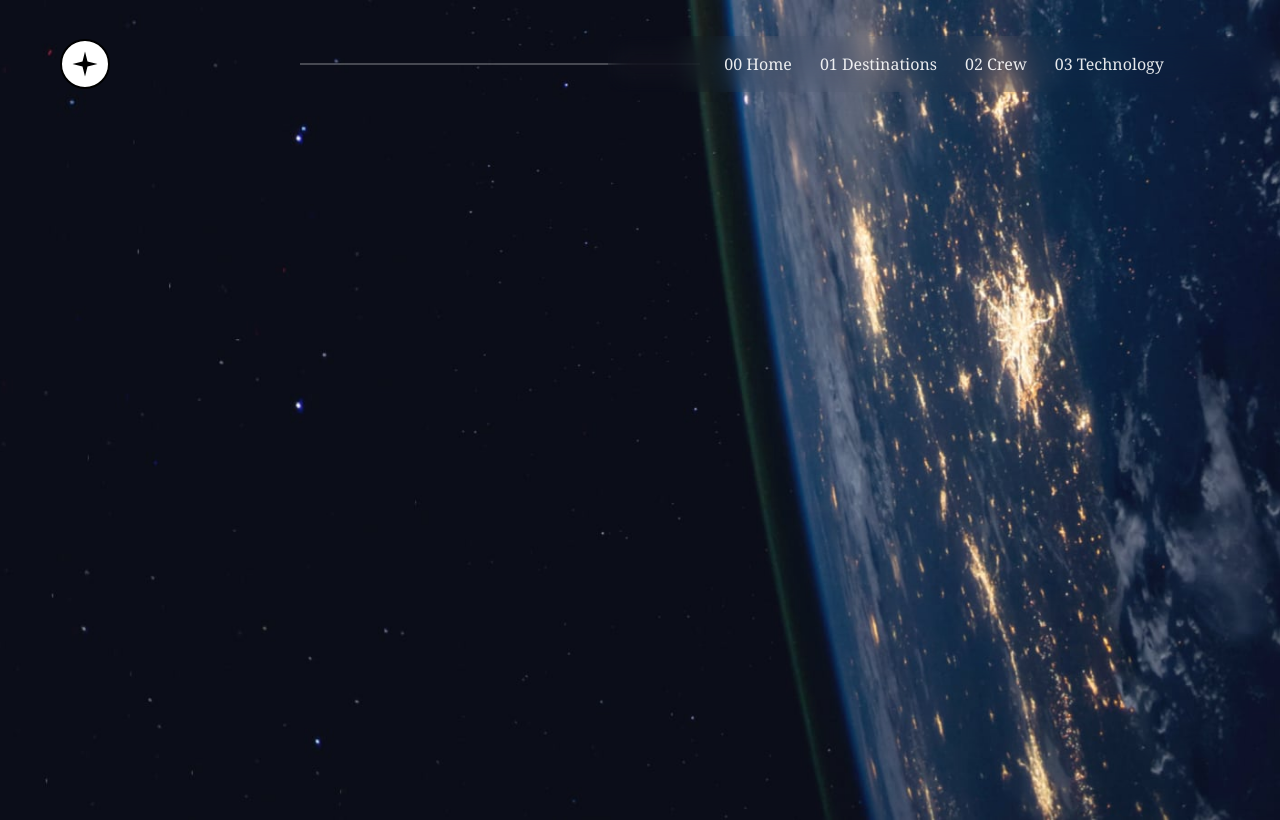
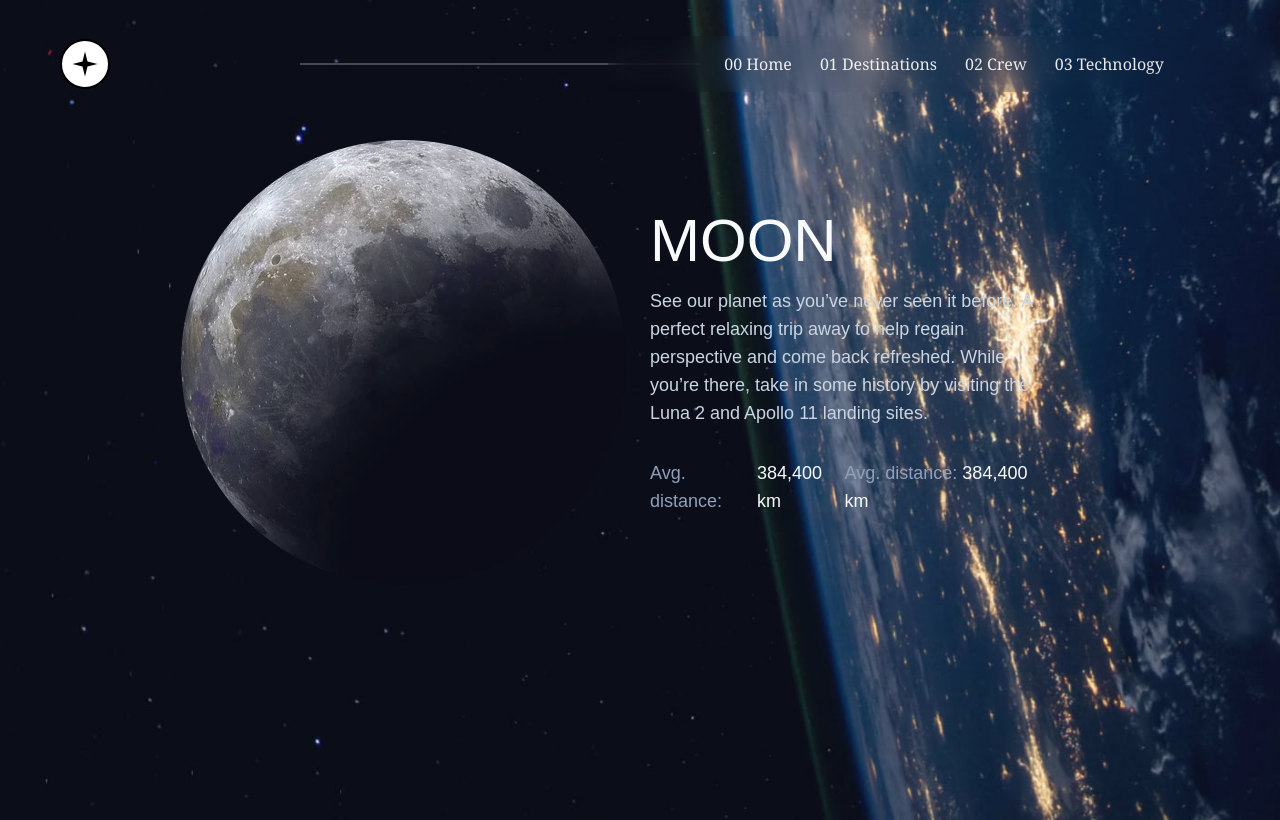
Before and after one commit to junior217/space-tourism-website, a Next.js app in the folder space-tourism/: page /destination in a window 1280 px wide. Built offline with nearby package versions, Linux system fonts and the light colour scheme; a web font is replaced by a local one.

Commit message:
Moon page desgined but design not complete

```diff
--- a/space-tourism/app/destination/moon.tsx
+++ b/space-tourism/app/destination/moon.tsx
@@ -1,11 +1,41 @@
 import { spaceTourismData } from "../data"
+import Image from "next/image";
 
 export default function Moon() {
     const moonData = spaceTourismData[0].destinations[0];
 
     return (
-        <div>
-            <h1 className="text-4xl text-slate-50">{moonData.name}</h1>
+        <div className="mx-10 p-8 grid grid-cols-[1fr_1fr] gap-3 items-center justify-center">
+            <div className="ml-25 flex justify-center  rounded-full overflow-hidden">
+                <Image
+                    src={moonData.images.webp}
+                    alt={moonData.name}
+                    width={250}
+                    height={250}
+                    className="w-auto h-auto"
+                />
+            </div>
+            <div className="py-3 px-1 mr-6 w-100 flex flex-col gap-4">
+                <div>
+                    <h1 className="text-6xl text-slate-50 uppercase ">{moonData.name}</h1>
+                </div>
+                <div>
+                    <p className="text-slate-300 text-lg">{moonData.description}</p>
+                </div>
+                <div className="flex justify-between items-center mt-4">
+                    <p className="flex flex-row gap-0.5 text-slate-400 text-lg">
+                        <span className="text-slate-400">Avg. distance: </span>
+                        <span className="text-slate-50">{moonData.distance}</span>
+                    </p>
+                    <p className="text-slate-400 text-lg">
+                        <span className="text-slate-400">Avg. distance: </span>
+                        <span className="text-slate-50">{moonData.distance}</span>
+                    </p>
+                </div>
+
+            </div>
+
+
         </div>
     )
 }
--- a/space-tourism/app/destination/page.tsx
+++ b/space-tourism/app/destination/page.tsx
@@ -3,6 +3,7 @@
 import { spaceTourismData } from "../data"
 import { useRouter } from "next/navigation"
 import Link from "next/link";
+import Moon from "./moon";
 
 export default function Destination() {
 
@@ -11,7 +12,7 @@ export default function Destination() {
     return (
         <>
           <div>
-
+            <Moon />
           </div>
         </>
     )
--- a/space-tourism/app/page.tsx
+++ b/space-tourism/app/page.tsx
@@ -6,7 +6,7 @@ export default function Home() {
     <main className={`my-40 px-20 grid grid-cols-[1fr_auto] gap-10`}>
     <div className="w-150 flex flex-col gap-5">
       <h2 className="text-3xl text-slate-50">So, you want to travel to</h2>
-      <h1 className=" text-6xl text-slate-50">Space</h1>
+      <h1 className=" text-6xl text-slate-50 uppercase">Space...</h1>
       <p className=" text-xl text-slate-50 ">Let’s face it; if you want to go to space, you might as well genuinely go to outer space and not hover kind of on the edge of it. Well sit back, and relax because we’ll give you a truly out of this world experience!</p>
     </div>
     <div className="w-80 h-80 bg-slate-50 rounded-full flex justify-center items-center ">
```
